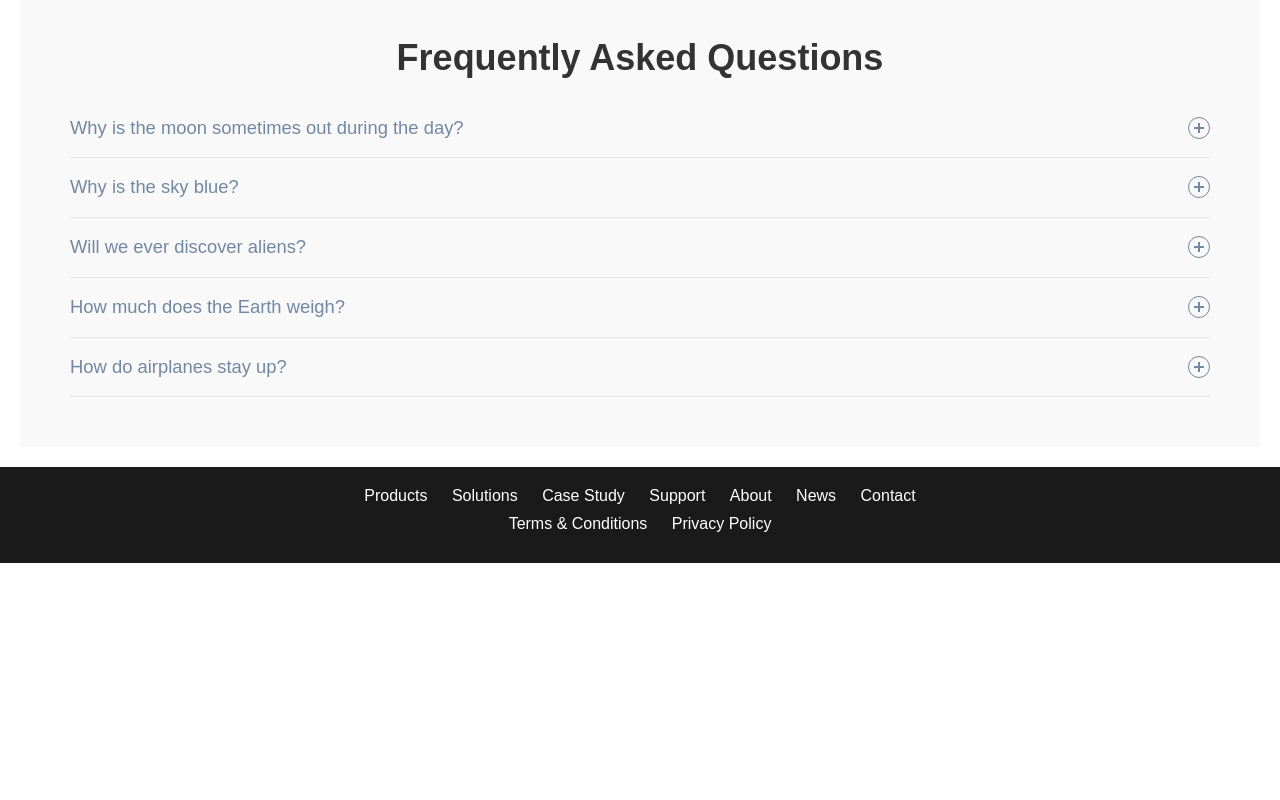
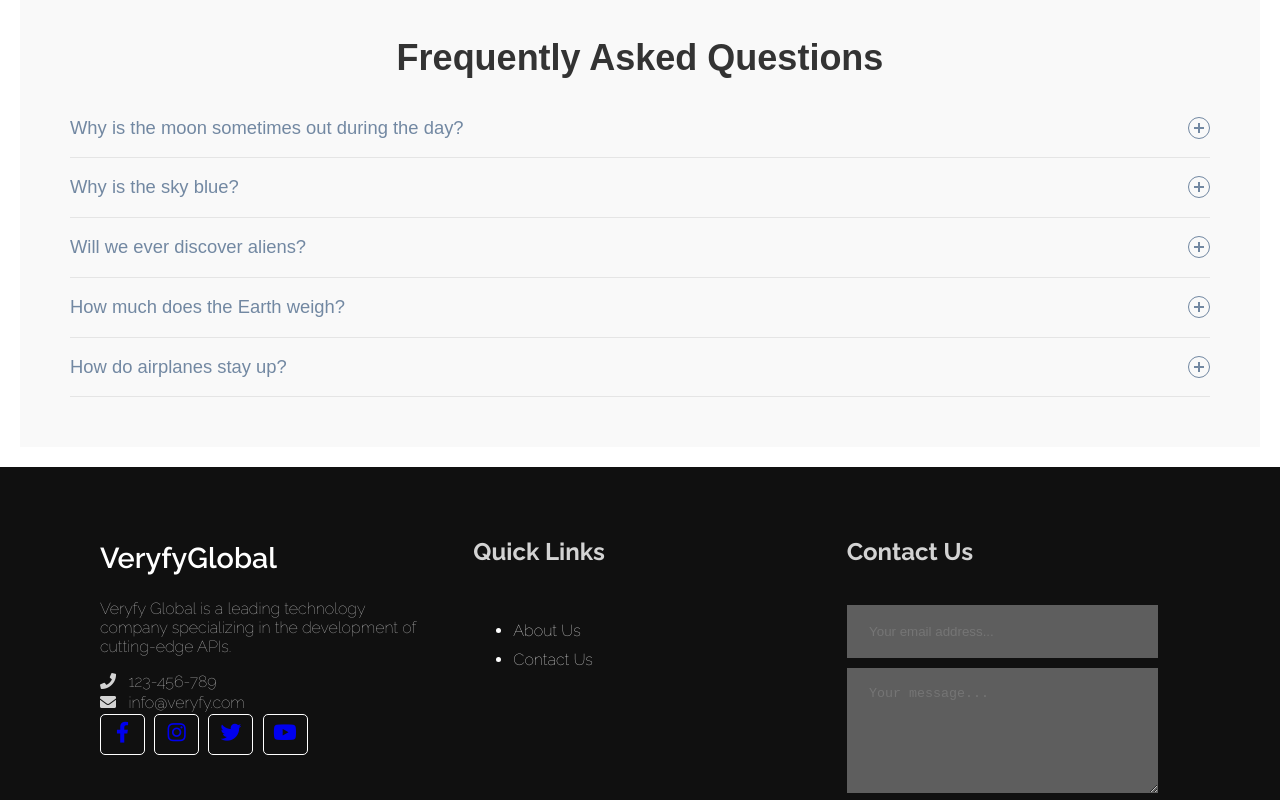
Before and after one commit to marckie419/Veryfy_Version2, a plain HTML site: page index.html in a window 1280 px wide. Shown: the part 2000-2800 px from the top of the page. Before the commit the page ends 2563 px from the top, so only its background shows below. Drawn offline with nearby package versions, Linux system fonts and the light colour scheme; some packages are replaced by stand-ins of ours; no server answers; a script that the page names is missing.

Commit message:
Add files via upload

```diff
--- a/index.html
+++ b/index.html
@@ -13,6 +13,8 @@
     <script type="module" src="https://unpkg.com/@splinetool/viewer/build/spline-viewer.js"></script>
     <script src="https://unpkg.com/@lottiefiles/lottie-player@latest/dist/lottie-player.js"></script>
     <script src="https://cdn.jsdelivr.net/npm/particles.js"></script>
+    <link rel="stylesheet" href="https://cdnjs.cloudflare.com/ajax/libs/font-awesome/5.15.4/css/all.min.css">
+
 </head>
 
 <body>
@@ -113,24 +115,50 @@
       </div>
 </section>
     </main>
-    <footer>
-        <div class="footer-links">
-            <a href="#products">Products</a>
-            <a href="#solutions">Solutions</a>
-            <a href="#case-study">Case Study</a>
-            <a href="#support">Support</a>
-            <a href="#about-us">About</a>
-            <a href="#news">News</a>
-            <a href="#contact">Contact</a>
+    <footer class="footer">
+        <div class="footer-content">
+            <div class="footer-section about">
+                <h2 class="logo-text"><span>Veryfy</span>Global</h2>
+                <p>
+                    Veryfy Global is a leading technology company specializing in the development of cutting-edge APIs.
+                </p>
+                <div class="contact">
+                    <span><i class="fas fa-phone"></i> &nbsp; 123-456-789</span>
+                    <span><i class="fas fa-envelope"></i> &nbsp; info@veryfy.com</span>
+                </div>
+                <div  class="socials">
+                    <a href="#"><i class="fab fa-facebook-f"></i></a>
+                    <a href="#"><i class="fab fa-instagram"></i></a>
+                    <a href="#"><i class="fab fa-twitter"></i></a>
+                    <a href="#"><i class="fab fa-youtube"></i></a>
+                </div>
+            </div>
+            <div class="footer-section links">
+                <h2>Quick Links</h2>
+                <br>
+                <ul>
+                    <a href="#"><li>About Us</li></a>
+                    <a href="#"><li>Contact Us</li></a>
+                </ul>
+            </div>
+            <div class="footer-section contact-form">
+                <h2>Contact Us</h2>
+                <br>
+                <form action="index.html" method="post">
+                    <input type="email" name="email" class="text-input contact-input" placeholder="Your email address...">
+                    <textarea rows="4" name="message" class="text-input contact-input" placeholder="Your message..."></textarea>
+                    <button type="submit" class="btn btn-big contact-btn">
+                        <i class="fas fa-envelope"></i>
+                        Send
+                    </button>
+                </form>
+            </div>
         </div>
-        <div class="social-media">
-            <!-- Add social media icons here -->
-        </div>
-        <div class="legal">
-            <a href="#terms">Terms & Conditions</a>
-            <a href="#privacy">Privacy Policy</a>
+        <div class="footer-bottom">
+            &copy; veryfy.com
         </div>
     </footer>
+
     <script src="main.js"></script>
 </body>
 </html>
--- a/main.js
+++ b/main.js
@@ -1,29 +1,29 @@
 document.addEventListener('DOMContentLoaded', function() {
-    // Snapping behavior
-    let sections = document.querySelectorAll('main section');
-    let main = document.querySelector('main');
+    // Remove snapping behavior
+    // let sections = document.querySelectorAll('main section');
+    // let main = document.querySelector('main');
 
-    if (window.innerWidth > 600) {
-        main.addEventListener('scroll', () => {
-            let closestSection = null;
-            let minDistance = Infinity;
+    // if (window.innerWidth > 600) {
+    //     main.addEventListener('scroll', () => {
+    //         let closestSection = null;
+    //         let minDistance = Infinity;
 
-            sections.forEach(section => {
-                let rect = section.getBoundingClientRect();
-                let distance = Math.abs(rect.top);
+    //         sections.forEach(section => {
+    //             let rect = section.getBoundingClientRect();
+    //             let distance = Math.abs(rect.top);
 
-                if (distance < minDistance) {
-                    minDistance = distance;
-                    closestSection = section;
-                }
-            });
+    //             if (distance < minDistance) {
+    //                 minDistance = distance;
+    //                 closestSection = section;
+    //             }
+    //         });
 
-            if (closestSection) {
-                closestSection.scrollIntoView({ behavior: 'smooth' });
-            }
-        });
-    }
-
+    //         // Disable smooth scrolling for testing
+    //         // if (closestSection) {
+    //         //    closestSection.scrollIntoView({ behavior: 'smooth' });
+    //         // }
+    //     });
+    // }
     // Existing code for splitview
     var parent = document.querySelector('.splitview'),
         topPanel = parent.querySelector('.top'),
--- a/styles.css
+++ b/styles.css
@@ -1,9 +1,5 @@
 html {
     scroll-behavior: smooth;
-}
-
-main {
-    scroll-snap-type: y mandatory;
 }
 
 body {
@@ -11,8 +7,8 @@ body {
     font-family: 'Roboto', sans-serif;
     background-color: #fff;
     color: #333;
+}
 
-}
 
 header {
     display: flex;
@@ -196,15 +192,8 @@ nav ul li a {
 section {
     padding: 20px;
     text-align: center;
-    scroll-snap-align: start;
 }
 
-footer {
-    background-color: #1a1a1a;
-    padding: 20px;
-    text-align: center;
-    color: #fff;
-}
 
 .footer-links, .social-media, .legal, .credits {
     margin-bottom: 10px;
@@ -625,3 +614,105 @@ body {
     }
   }
 }
+
+
+.footer {
+    background: #101010;
+    color: #d3d3d3;
+    height: auto;
+    position: relative;
+    bottom: 0;
+    left: 0;
+    width: 100%;
+    font-family: "Raleway", sans-serif;
+    font-optical-sizing: auto;
+    font-weight: 100;
+    font-style: normal;
+}
+
+.footer .footer-content {
+    display: flex;
+    justify-content: space-between;
+    padding: 40px 80px;
+}
+
+.footer .footer-section {
+    flex: 1;
+    padding: 10px 20px;
+}
+
+.footer .footer-section.about .logo-text {
+    font-size: 1.8rem;
+    font-weight: 600;
+    color: #fff;
+}
+
+.footer .footer-section.about .contact span {
+    display: block;
+    margin: 2px 0;
+}
+
+.footer .footer-section.about .socials a {
+    border: 1px solid #fff;
+    width: 45px;
+    height: 41px;
+    padding-top: 5px;
+    margin-right: 5px;
+    text-align: center;
+    display: inline-block;
+    font-size: 1.3rem;
+    border-radius: 5px;
+    transition: all .3s;
+}
+
+.footer .footer-section.about .socials a:hover {
+    border: 1px solid #b3b3b3;
+    color: #b3b3b3;
+}
+
+.footer .footer-section.links ul a {
+    display: block;
+    margin-bottom: 10px;
+    color: #fff;
+    text-decoration: none;
+    transition: all .3s;
+}
+
+.footer .footer-section.links ul a:hover {
+    color: #b3b3b3;
+    padding-left: 5px;
+}
+
+.footer .footer-section.contact-form .contact-input {
+    background: #5e5e5e;
+    border: none;
+    margin-bottom: 10px;
+    line-height: 1.5rem;
+    padding: .9rem 1.4rem;
+    color: #d3d3d3;
+    width: calc(100% - 22px);
+}
+
+.footer .footer-section.contact-form .contact-input:focus {
+    background: #b3b3b3;
+}
+
+.footer .footer-bottom {
+    background: #343a40;
+    color: #686868;
+    height: 50px;
+    text-align: center;
+    position: relative;
+    bottom: 0;
+    left: 0;
+    padding-top: 20px;
+}
+
+.footer .footer-bottom a {
+    color: #333;
+    text-decoration: none;
+}
+
+.footer .footer-bottom a:hover {
+    color: #b3b3b3;
+}
```
Lines whose indentation alone changed are shown as unchanged.
